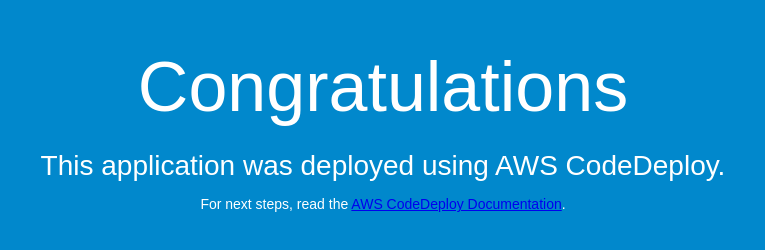
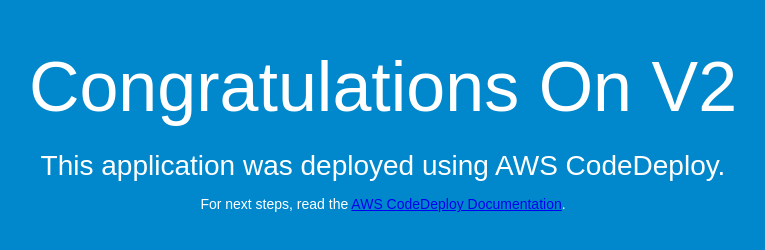
Before and after one commit to danjaran/demo-web, a plain HTML site: page index.html in a window 1280 px wide. Shown: the whole page, without its empty margins (257-1022 px from the left). Drawn offline with Linux system fonts and the light colour scheme.

Commit message:
modif index to v2

```diff
--- a/index.html
+++ b/index.html
@@ -26,7 +26,7 @@
 </head>
 <body>
   <div align="center">
-    <h1>Congratulations</h1>
+    <h1>Congratulations On V2</h1>
     <h2>This application was deployed using AWS CodeDeploy.</h2>
     <p>For next steps, read the <a href="http://aws.amazon.com/documentation/codedeploy">AWS CodeDeploy Documentation</a>.</p>
   </div>
```
